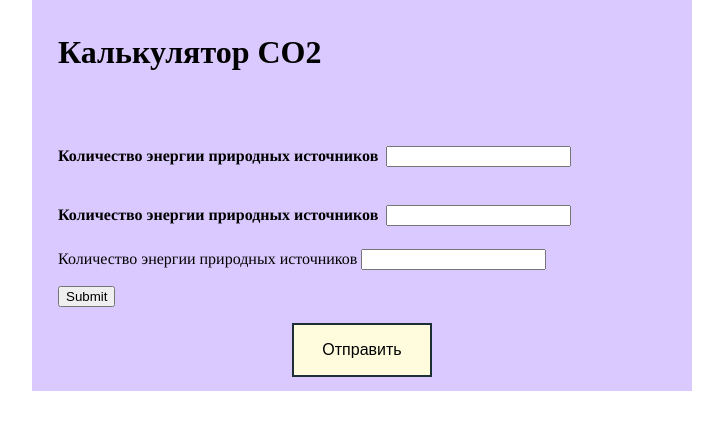
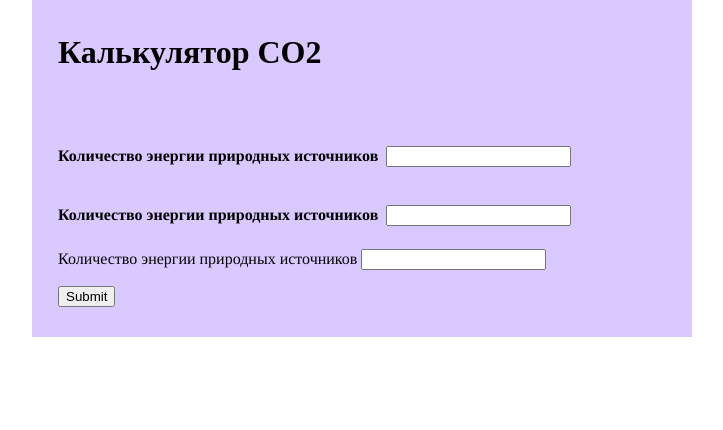
Before and after one commit to zoricheva/Global-Data-CO2, a Flask app: page / in a window 1280 px wide. Shown: the part 51-481 px from the top of the page, without its empty margins (278-1001 px from the left). Run offline with Flask 3, Linux system fonts and the light colour scheme.

Commit message:
Update index.html

```diff
--- a/templates/index.html
+++ b/templates/index.html
@@ -1,7 +1,10 @@
 <!DOCTYPE html>
 <html>
+
 <head>
+        <title>Предсказание СО2</title>
 </head>
+
 <body>
 <p>&nbsp;</p>
 <table id="yiv0374367716root" border="0" width="100%" cellspacing="0" cellpadding="0">
@@ -17,19 +20,15 @@
 <tr>
 <td class="yiv0374367716mceTextBlockContainer" style="padding: 12px 24px 12px 24px;">
 <div id="yiv0374367716d9" class="yiv0374367716mceText" style="width: 100%;">
+
 <h1 class="yiv0374367716last-child">Калькулятор СО2</h1>
 <p>&nbsp;</p>
 <h1 style="font-family: Times; font-variant-ligatures: normal; orphans: 2; widows: 2; text-decoration-thickness: initial;"><span style="font-size: medium;">Количество энергии природных источников</span>&nbsp;<input name="energy1" type="text" /></h1>
 <h1 style="font-family: Times; font-variant-ligatures: normal; orphans: 2; widows: 2; text-decoration-thickness: initial;"><span style="font-size: medium;">Количество энергии природных источников</span>&nbsp;<input name="energy2" type="text" /></h1>
 <p style="font-family: Times; font-size: medium; font-variant-ligatures: normal; orphans: 2; widows: 2; text-decoration-thickness: initial;"><label>Количество энергии природных источников</label>&nbsp;<input name="energy3" type="text" /></p>
-<p style="font-family: Times; font-size: medium; font-variant-ligatures: normal; orphans: 2; widows: 2; text-decoration-thickness: initial;"><input type="submit" /></p>
-<table class="yiv0374367716mceButtonContainer" border="0" cellspacing="0" cellpadding="0" align="center">
-<tbody>
-<tr class="yiv0374367716mceStandardButton">
-<td class="yiv0374367716mceButton" style="background-color: #fefcdd; border-radius: 0; text-align: center;" valign="top"><a class="yiv0374367716mceButtonLink" style="background-color: #fefcdd; border-radius: 0; border: 2px solid #1c2f34; color: #000000; display: block; font-family: 'Work Sans', sans-serif; font-size: 16px; font-weight: normal; font-style: normal; padding: 16px 28px; text-decoration: none; text-align: center; direction: ltr; letter-spacing: 0px;" rel="nofollow noopener noreferrer">Отправить</a></td>
-</tr>
-</tbody>
-</table>
+<p style="font-family: Times; font-size: medium; font-variant-ligatures: normal; orphans: 2; widows: 2; text-decoration-thickness: initial;">
+
+  <input type="submit" /></p>
 </div>
 </td>
 </tr>
@@ -45,3 +44,7 @@
 </table>
 </body>
 </html>
+</tbody>
+</table>
+</body>
+</html>
```
